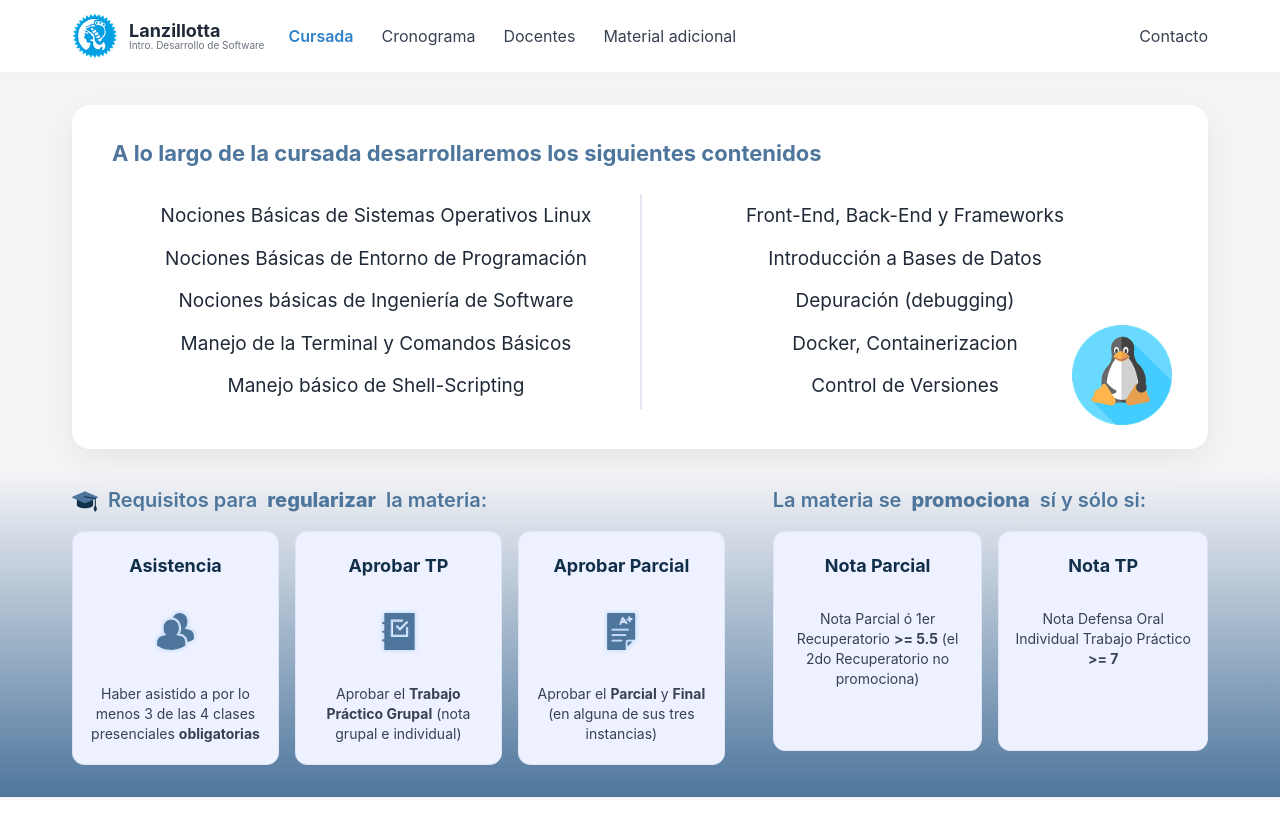
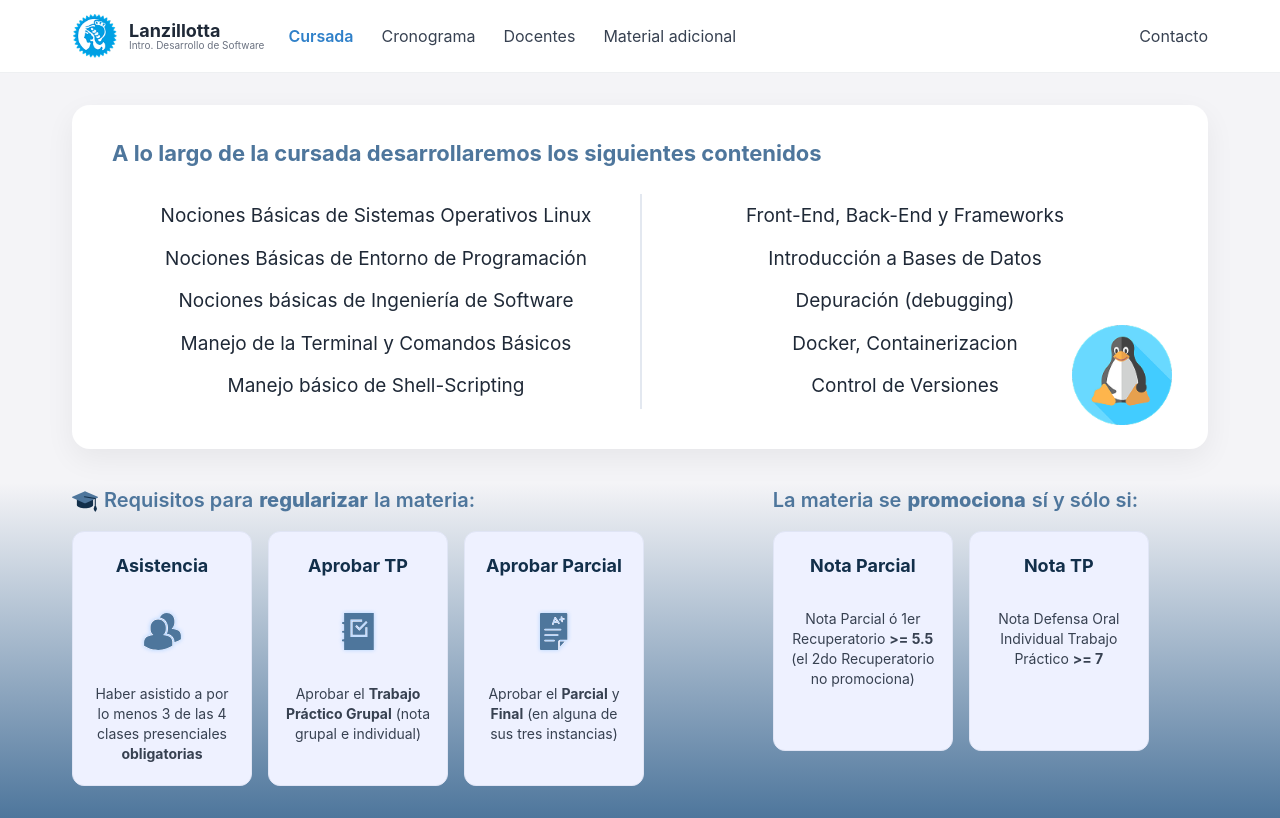
Before and after one commit to Valencua/IDS-Lanzillota-web, a Flask app: page /cursada in a window 1280 px wide. Before the commit the page ends 797 px from the top, so only its background shows below. Run offline with Flask 3, Linux system fonts and the light colour scheme; some web fonts are replaced.

Commit message:
minor style fixes

```diff
--- a/static/css/styles.css
+++ b/static/css/styles.css
@@ -25,6 +25,15 @@ body {
     line-height: 1.5;
     background: #f4f4f7;
     font-size: 17px;
+    min-height: 100vh;
+    display: flex;
+    flex-direction: column;
+}
+
+.content{
+    flex: 1;
+    display: flex;
+    flex-direction: column;
 }
 
 /* Contenedor centrado reutilizable */
@@ -340,7 +349,7 @@ body {
 .requisitos__title {
     display: flex;
     align-items: center;
-    gap: 10px;
+    gap: 6px;
     color: #4E769C;
     font-size: 20px;
     font-weight: 600;
@@ -363,6 +372,9 @@ body {
     align-items: center;
     gap: 30px;
     min-height: 220px;
+    width: 100%;
+    max-width: 180px;
+    justify-self: center;
 }
 .req-card__title { font-size: 18px; font-weight: 700; color: #122F4A; }
 .req-card__icon { width: 45px; height: 45px; object-fit: contain; }
```
